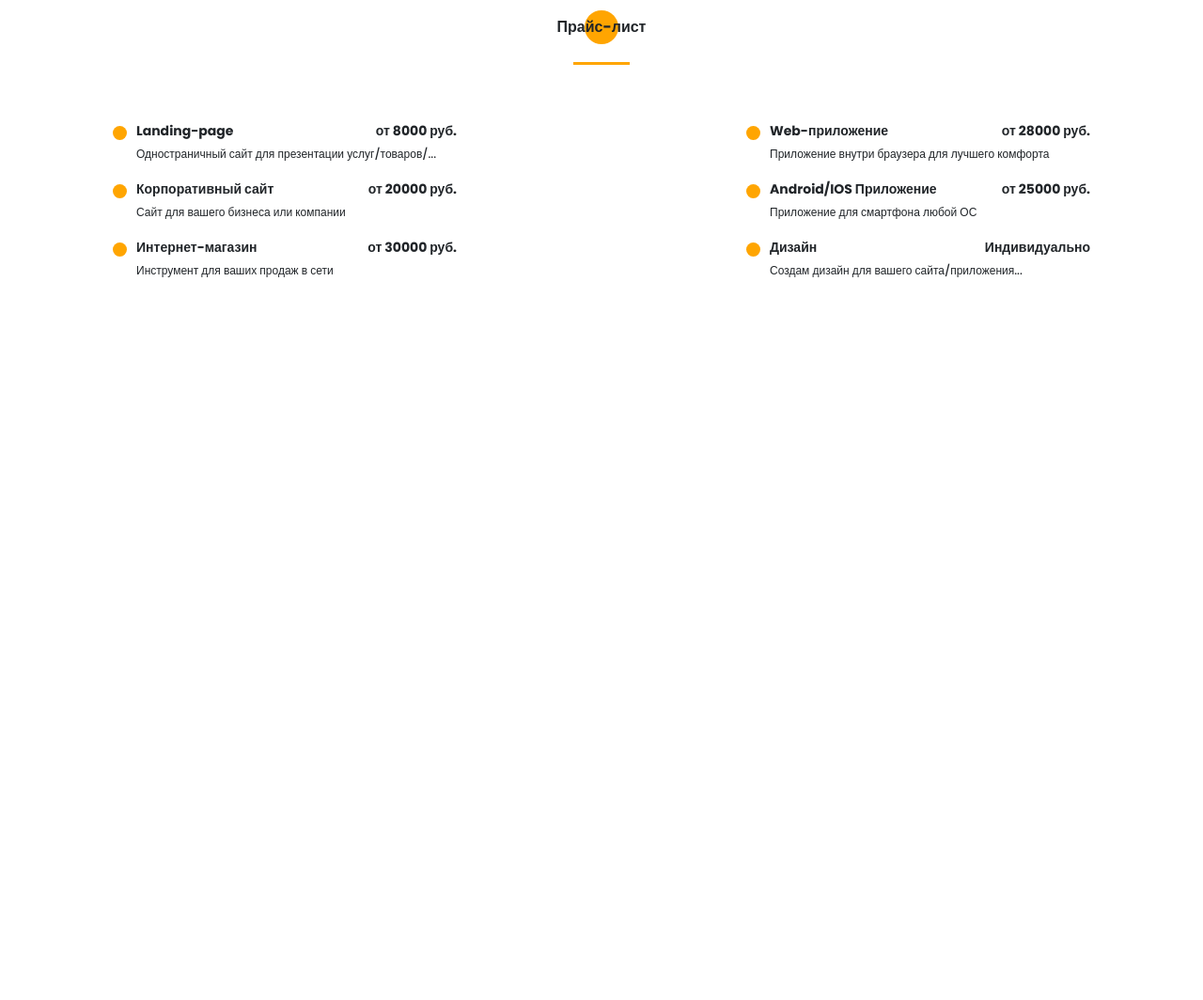
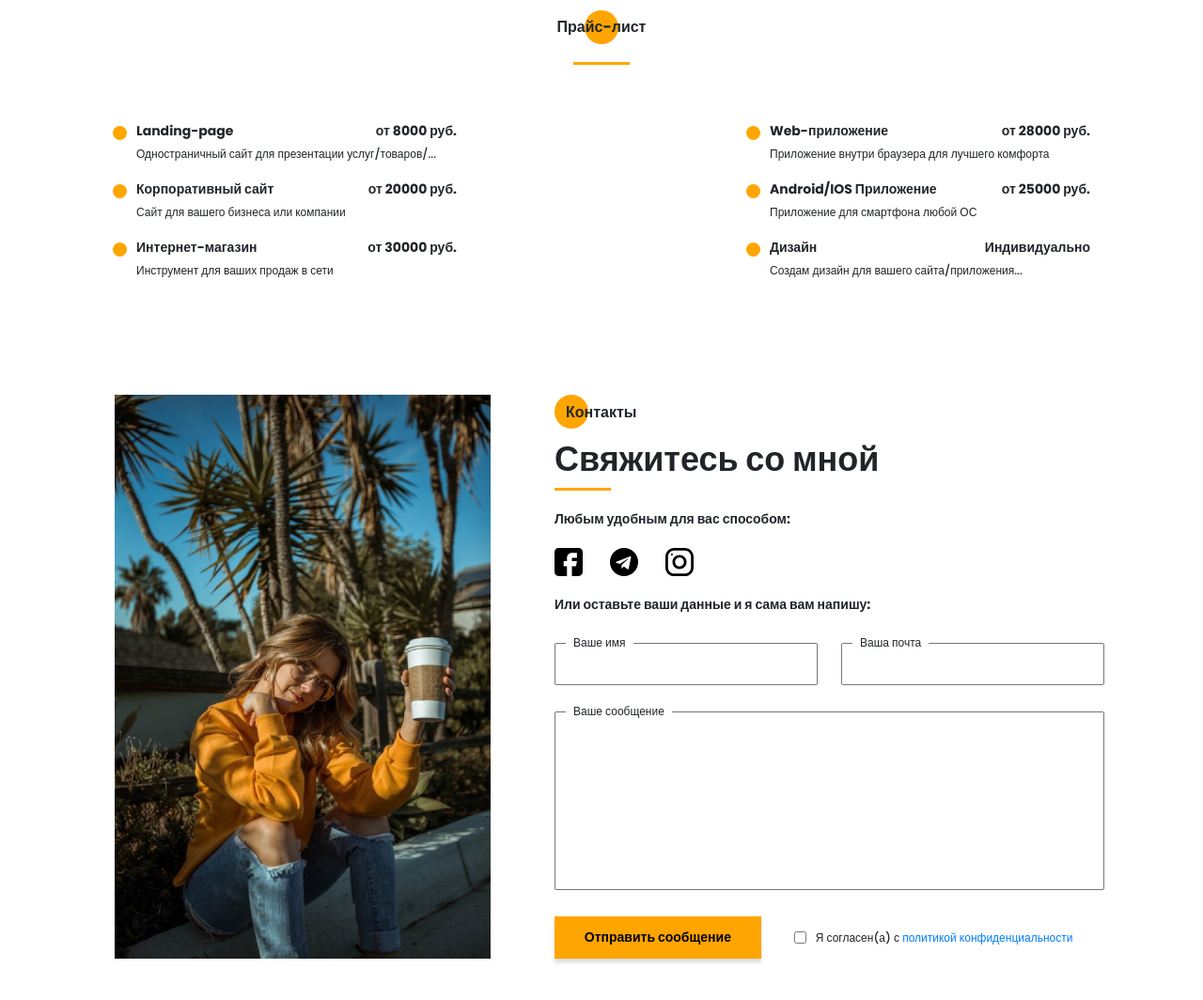
Before and after one commit to Aptero22/Portfolio, a website: page src/index.html in a window 1280 px wide. Shown: the part 4299-5363 px from the top of the page at 94% size. Before the commit the page ends 4599 px from the top, so only its background shows below. Drawn offline with Linux system fonts and the light colour scheme.

Commit message:
Portfolio_v4

```diff
--- a/src/index.html
+++ b/src/index.html
@@ -395,6 +395,62 @@
         </div>
     </section>
 
+    <section class="contacts">
+        <div class="container">
+            <div class="contacts__wrapper">
+                <div class="contacts__photo">
+                    <img src="img/main_photo.jpg" alt="photo">
+                </div>
+                <div class="contacts__descr">
+                    <h2 class="title title_fz16 about__title">Контакты</h2>
+                    <div class="title title_fz36 about__subtitle">Свяжитесь со мной</div>
+                    <div class="divider"></div>
+
+                    <div class="title title_fz14 contacts__text">
+                        Любым удобным для вас способом:
+                    </div>
+                    <div class="contacts__social">
+                        <a href="#" class="contacts__link">
+                            <img src="icons/social/Facebook_f.svg" alt="Facebook">
+                        </a>
+                        <a href="#" class="contacts__link">
+                            <img src="icons/social/Telegram_f.svg" alt="Telegram">
+                        </a>
+                        <a href="#" class="contacts__link">
+                            <img src="icons/social/Instagram_f.svg" alt="Instagram">
+                        </a>
+                    </div>
+                    <div class="title title_fz14 contacts__text">
+                        Или оставьте ваши данные и я сама вам напишу:
+                    </div>
+
+                    <form action="" class="contacts__form">
+                        <div class="contacts__input">
+                            <input required name="name" id ="name" type="text">
+                            <label for="name">Ваше имя</label>
+                        </div>
+                        <div class="contacts__input">
+                            <input required name="email" id ="email" type="text">
+                            <label for="email">Ваша почта</label>
+                        </div>
+                        <div class="contacts__textarea">
+                            <textarea name="text" id="text"></textarea>
+                            <label for="text">Ваше сообщение</label>
+                        </div>
+                        <div class="contacts__triggers">
+                            <button class="contacts__btn btn">Отправить сообщение</button>
+                            <div class="contacts__policy">
+                                <input required type="checkbox">
+                                <span>Я согласен(а) с <a href="/policy.html">политикой конфиденциальности</a></span>
+                            </div>
+                        </div>
+                    </form>
+                </div>
+
+            </div>
+        </div>
+    </section>
+
     <script src="js/script.js"></script>
 </body>
 </html>
--- /dev/null
+++ b/src/sass/blocks/_contacts.scss
@@ -0,0 +1,96 @@
+.contacts {
+    padding: 120px 0 92px 0;
+    &__wrapper {
+        padding: 0 35px 0 52px;
+        display: grid;
+        grid-template-columns: 400px 585px;
+        justify-content: space-between;
+    }
+    &__photo {
+        img {
+            width: 100%;
+        }
+	}
+	&__descr {
+		padding-top: 6px;
+		.divider {
+			margin: 0;
+		}
+	}
+	&__title {
+		position: relative;
+		padding: 1px 0 0 12px;
+		@include before_circle;
+	}
+	&__text, &__social {
+		margin-top: 20px;
+	}
+	&__link {
+		margin-right: 25px;
+		img {
+			max-width: 30px;
+			max-height: 30px;
+		}
+	}
+	&__form {
+		margin-top: 30px;
+		display: grid;
+		grid-template: 45px 190px 45px / repeat(2, 280px);
+		justify-content: space-between;
+		row-gap: 28px;
+		label {
+			position: absolute;
+			display: block;
+			height: 18px;
+			margin-bottom: 0;
+			font-size: 12px;
+			background-color: #fff;
+			top: -9px;
+			left: 12px;
+			padding: 0 8px;
+
+		}
+	}
+	&__triggers {
+		grid-column: 1 / 3;
+		display: grid;
+		grid-template-columns: repeat(2, auto);
+		column-gap: 35px;
+	}
+	&__policy {
+		font-size: 12px;
+		line-height: 14px;
+		display: flex;
+		align-items: center;
+		input {
+			margin-right: 10px;
+		}
+	}
+	&__input {
+		position: relative;
+		input {
+			width: 100%;
+			height: 100%;
+			font-size: 12px;
+			padding: 0 20px;
+		}
+	}
+	&__textarea {
+		position: relative;
+		grid-column: 1/3;
+		textarea {
+			width: 100%;
+			height: 100%;
+			font-size: 12px;
+			padding: 20px;
+			resize: none;
+		}
+	}
+	&__btn {
+		border: none;
+		font-weight: bold;
+		font-size: 14px;
+		line-height: 21px;
+	}
+
+}
--- a/src/sass/style.scss
+++ b/src/sass/style.scss
@@ -32,3 +32,4 @@
 @import 'blocks/skills';
 @import 'blocks/portfolio';
 @import 'blocks/price';
+@import 'blocks/contacts';
```
Also changed, not shown: src/policy.html (added, +62 -0 lines), dist/css/style.min.css, dist/icons/social/Facebook_f.svg (added), dist/icons/social/Instagram_f.svg (added), dist/icons/social/Telegram_f.svg (added), dist/index.html, dist/policy.html (added), src/css/style.min.css, src/icons/social/Facebook_f.svg (added), src/icons/social/Instagram_f.svg (added), src/icons/social/Telegram_f.svg (added), 3 other files.
